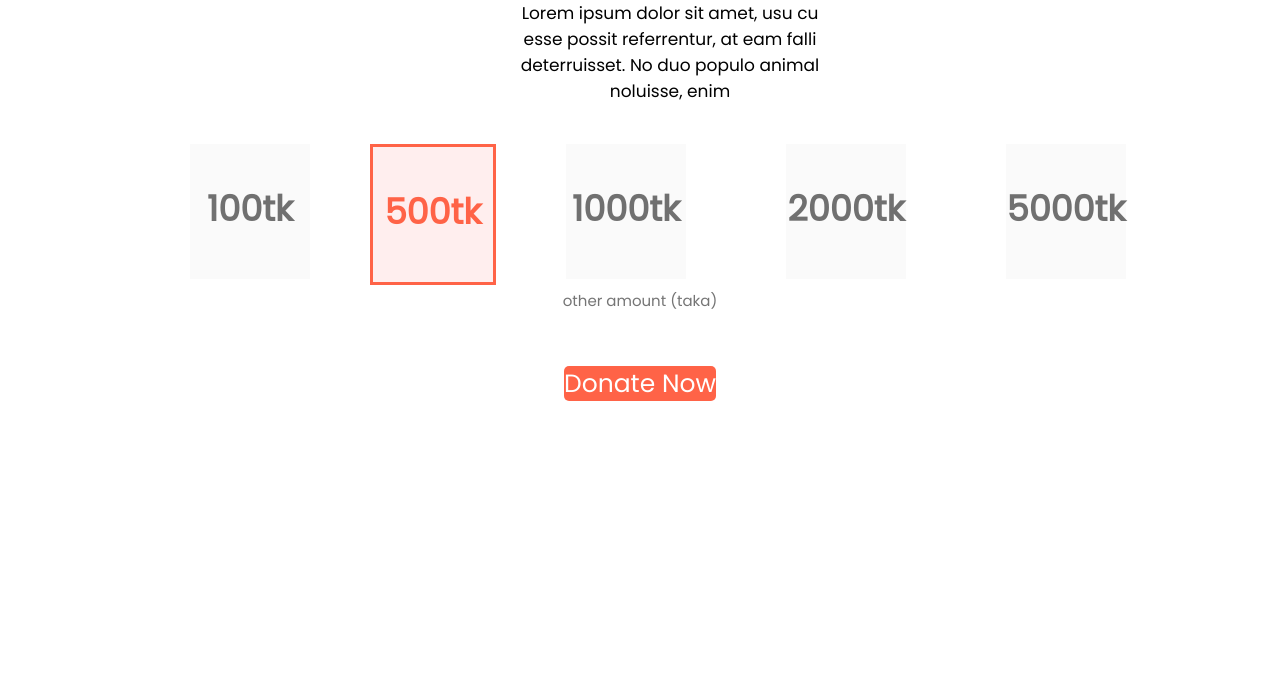
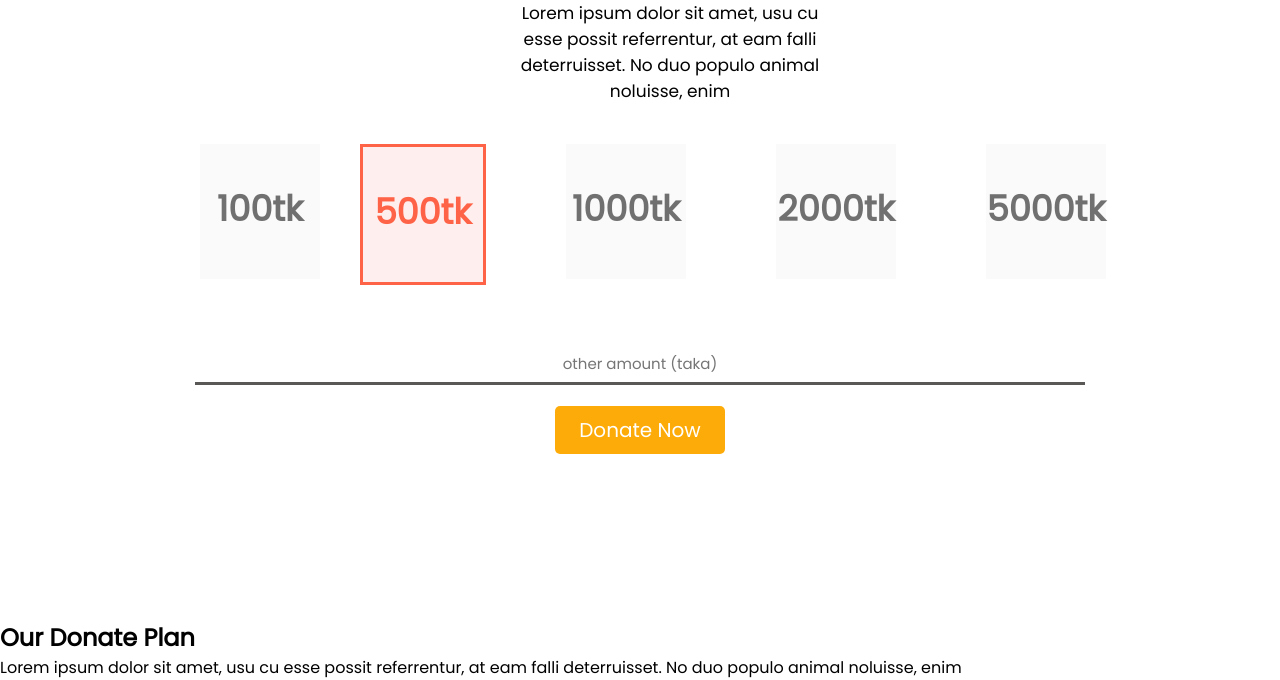
Before and after one commit to ABCdeveloper123/project-08, a plain HTML site: page index.html in a window 1280 px wide. Shown: the part 980-1660 px from the top of the page. Before the commit the page ends 1600 px from the top, so only its background shows below. Drawn offline with Linux system fonts and the light colour scheme.

Commit message:
donate-button

```diff
--- a/index.html
+++ b/index.html
@@ -53,6 +53,18 @@
         </div>
 
     </section>
+    <section class="donate-plan">
+        <div class="donate-plan-next">
+
+            <h2>Our Donate Plan</h2>
+            <p>Lorem ipsum dolor sit amet, usu cu esse possit referrentur, at eam falli
+                deterruisset. No duo populo animal noluisse, enim</p>
+
+        </div>
+        <div class="donate-plan-itme">
+
+        </div>
+    </section>
 </body>
 
 </html>
--- a/style.css
+++ b/style.css
@@ -44,7 +44,7 @@
 
     text-align: center;
     text-decoration: none;
-    display: inline-block;
+
     font-size: 20px;
 }
 
@@ -78,8 +78,8 @@
     padding: 25px, 148px;
     width: 120px;
     height: 135px;
-    margin-right: -90px;
-    margin-left: 190px;
+    margin-right: -110px;
+    margin-left: 200px;
     line-height: 130px;
 
 }
@@ -96,27 +96,45 @@
 }
 
 .input-amount {
-    margin-bottom: 50px;
+    margin-bottom: 70px;
+    height: 60px;
 }
 
 .input-amount input {
     border: none;
-    width: 190px;
-    height: 30px;
-    padding: 12px, 40px;
-    margin: 8px, 80px;
+    width: 890px;
+    height: 100px;
+
+    margin: 40px, -30px;
     box-sizing: border-box;
-    border-bottom: 23px, solid rgb(90, 87, 87);
+    border-bottom: 3px solid rgb(90, 87, 87);
     font-size: 15px;
     color: #4CAF50;
     text-align: center;
+    padding-top: 59px;
+
+}
+
+.input-amount input {
+    outline: none;
 }
 
 .donate-button a {
+
+    background-color: hsl(40, 98%, 51%);
+    /* Green */
+    border: none;
+    color: white;
+    padding: 10px 24px;
+
+    text-align: center;
     text-decoration: none;
-    color: #fff;
-    padding: 13px, 30px;
-    background-color: tomato;
+
     border-radius: 5px;
-    font-size: 25px;
+    font-size: 20px;
+
 }
+
+.donate-button {
+    margin-bottom: 200px;
+}
```
